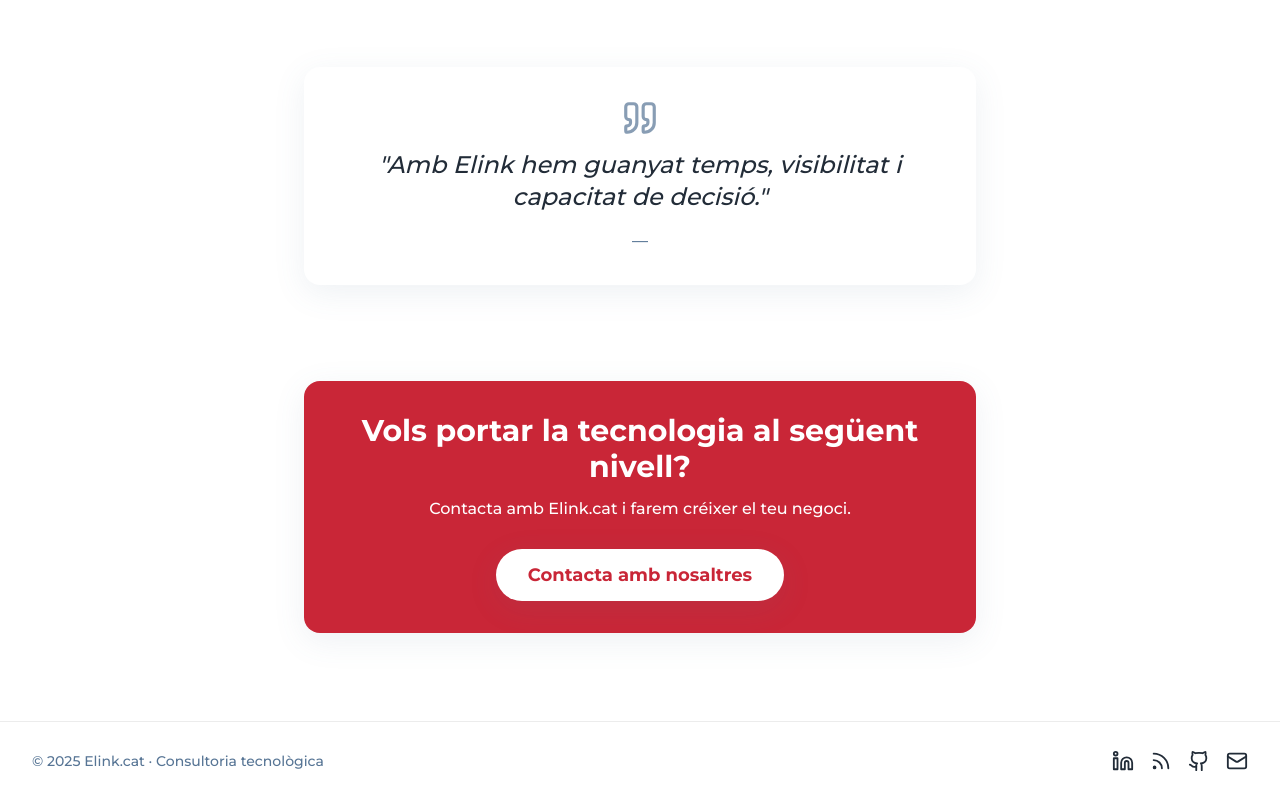
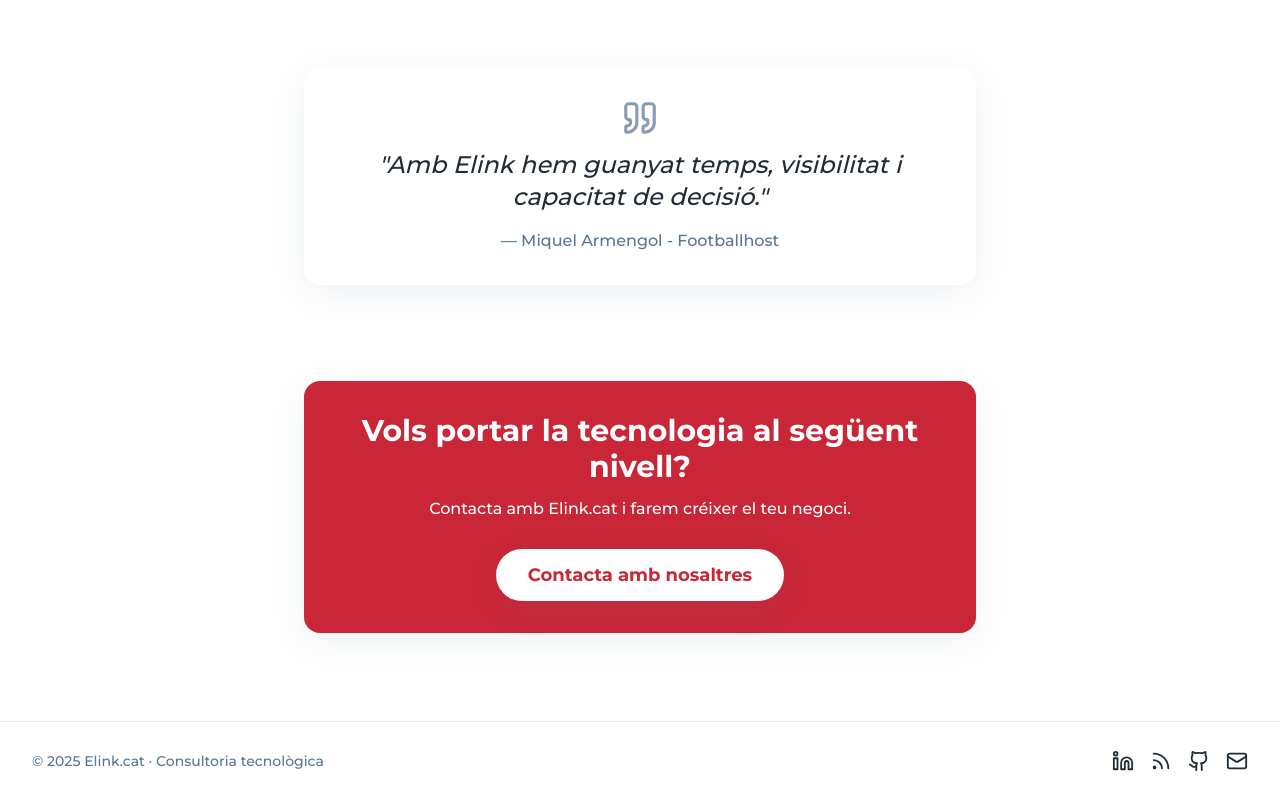
Before and after one commit to OscarJunyent/elink-web, a React (Vite) app: page / in a window 1280 px wide. Shown: the part 1348-2148 px from the top of the page. Built offline with nearby package versions, Linux system fonts and the light colour scheme.

Commit message:
Change featured quote author
Updated the author of the featured quote to "Miquel Armengol - Footballhost" in `src/pages/Index.tsx`.

```diff
--- a/src/pages/Index.tsx
+++ b/src/pages/Index.tsx
@@ -1,4 +1,3 @@
-
 // Pàgina principal corporativa Elink.cat – Redisseny complet
 
 import Hero from "@/components/Hero";
@@ -44,7 +43,7 @@ const t = {
   // Frase destacada
   featuredQuote: {
     frase: "Amb Elink hem guanyat temps, visibilitat i capacitat de decisió.",
-    autor: "",
+    autor: "Miquel Armengol - Footballhost",
   },
 
   // Final call to action
```
